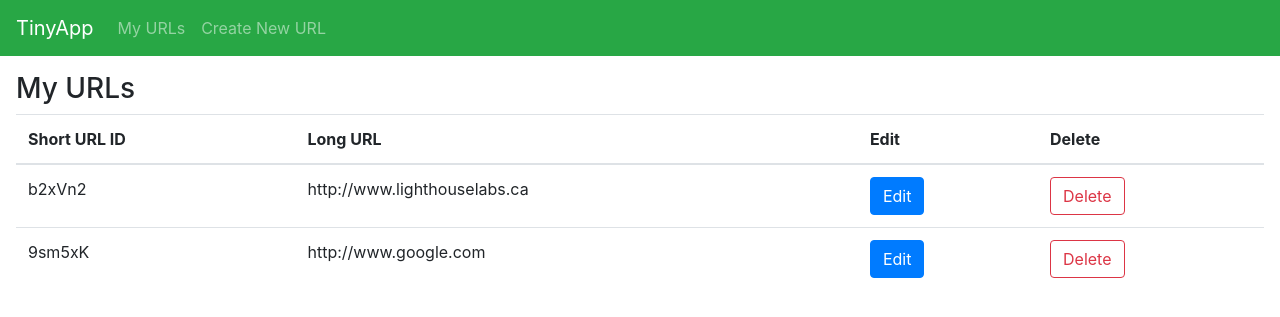
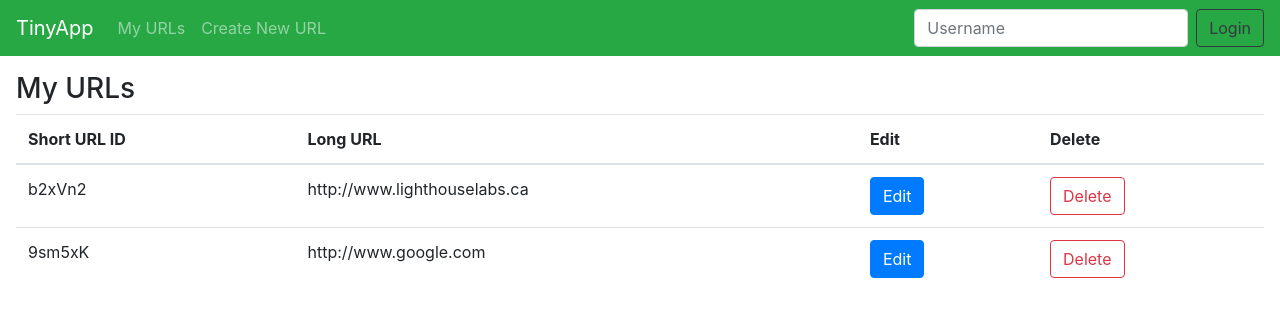
Before and after one commit to taymie-biyi/tinyapp, a Node server app: page /urls in a window 1280 px wide. Shown: the top 317 px of the page. Run offline with Node 20, Linux system fonts and the light colour scheme; some libraries are stand-ins or nearby versions.

Commit message:
Create login form and setup username cookie

```diff
--- a/express_server.js
+++ b/express_server.js
@@ -83,6 +83,13 @@ app.post("/urls/:id/", (req, res) => {
   res.redirect("/urls");
 });
 
+// POST request to set cookie for username
+app.post("/login", (req, res) => {
+  const username = req.body.username;
+  res.cookie("username", username);
+
+  res.redirect("/urls");
+});
 
 app.listen(PORT, () => {
   console.log(`Example app listening on port ${PORT}!`);
--- a/views/partials/_header.ejs
+++ b/views/partials/_header.ejs
@@ -17,6 +17,13 @@
         <a class="nav-item nav-link" href="/urls">My URLs</a>
         <a class="nav-item nav-link" href="/urls/new">Create New URL</a>
       </div>
+
+    </div>
+    <div>
+      <form method="POST" action="/login" class="form-inline">
+        <input type="text" name="username" class="form-control mr-sm-2" placeholder="Username">
+        <button class="btn btn-outline-dark my-2 my-sm-0" type="submit">Login</button>
+      </form>
     </div>
   </nav>
 </header>
```
